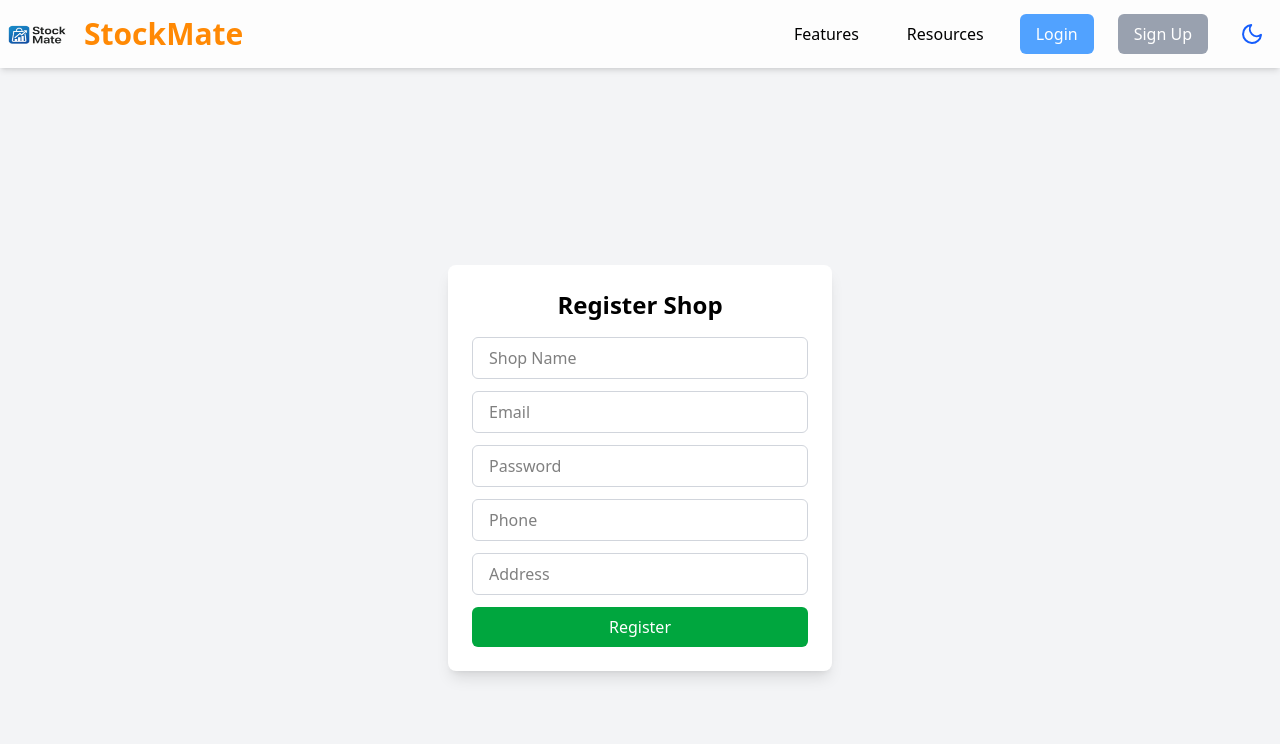
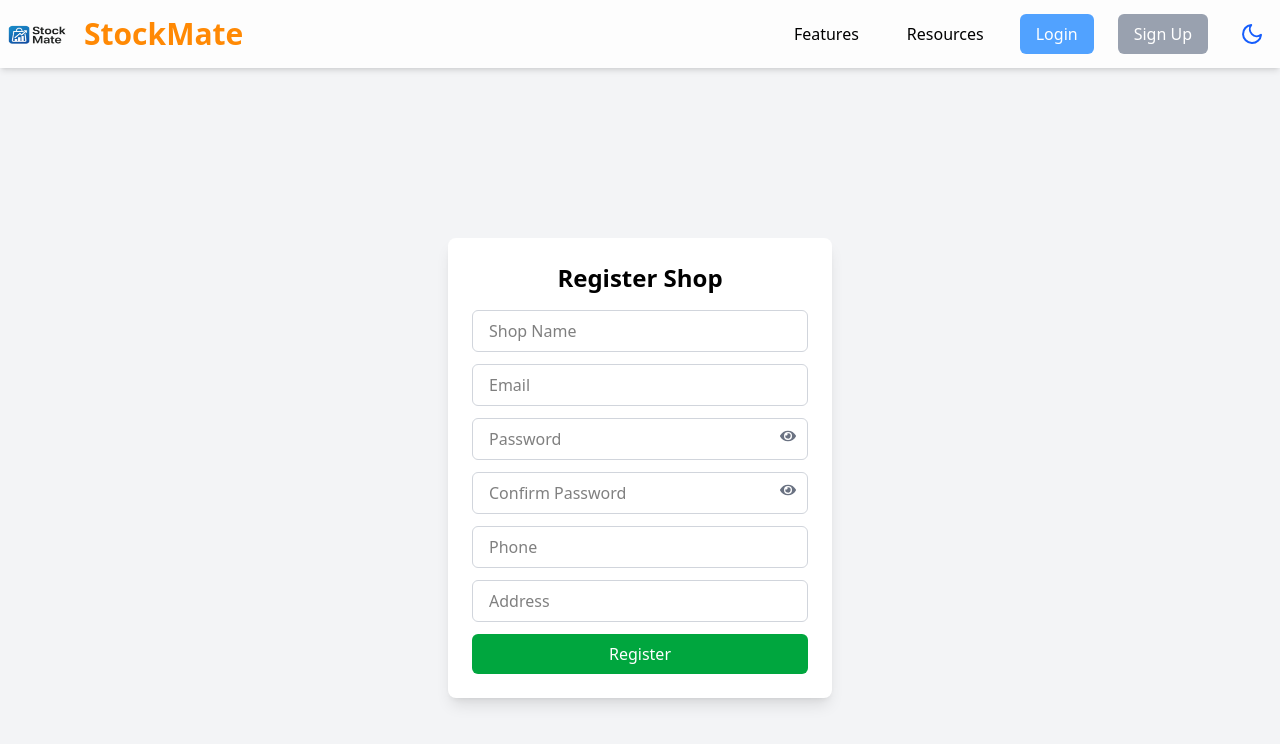
Before and after one commit to bikashgiri2002/FINAL_COLLEGE_PROJECT, a React (Vite) app in the folder StockMateOwnProject/frontend/: page /register in a window 1280 px wide. Shown: the top 744 px of the page. Built offline with nearby package versions, Linux system fonts and the light colour scheme.

Commit message:
update login page

```diff
--- a/StockMateOwnProject/frontend/src/pages/Login.jsx
+++ b/StockMateOwnProject/frontend/src/pages/Login.jsx
@@ -1,12 +1,14 @@
 import { useState, useContext } from "react";
 import axios from "axios";
-import { useNavigate, Link } from "react-router-dom"; // ← Add Link
+import { useNavigate, Link } from "react-router-dom";
+import { FaEye, FaEyeSlash } from "react-icons/fa"; // ← Import icons
 import ShopContext from "../context/ShopContext";
 
 const Login = () => {
   const { loginShop } = useContext(ShopContext);
   const [email, setEmail] = useState("");
   const [password, setPassword] = useState("");
+  const [showPassword, setShowPassword] = useState(false); // ← Add state
   const navigate = useNavigate();
 
   const handleLogin = async (e) => {
@@ -38,13 +40,21 @@ const Login = () => {
           value={email}
           onChange={(e) => setEmail(e.target.value)}
         />
-        <input
-          type="password"
-          placeholder="Password"
-          className="w-full p-2 border border-gray-300 dark:border-gray-600 bg-white dark:bg-gray-700 text-black dark:text-white rounded mb-3 focus:outline-none focus:ring-2 focus:ring-blue-400 dark:focus:ring-blue-600"
-          value={password}
-          onChange={(e) => setPassword(e.target.value)}
-        />
+        <div className="relative mb-3">
+          <input
+            type={showPassword ? "text" : "password"}
+            placeholder="Password"
+            className="w-full p-2 pr-10 border border-gray-300 dark:border-gray-600 bg-white dark:bg-gray-700 text-black dark:text-white rounded focus:outline-none focus:ring-2 focus:ring-blue-400 dark:focus:ring-blue-600"
+            value={password}
+            onChange={(e) => setPassword(e.target.value)}
+          />
+          <span
+            onClick={() => setShowPassword(!showPassword)}
+            className="absolute top-2.5 right-3 text-gray-500 dark:text-gray-300 cursor-pointer"
+          >
+            {showPassword ? <FaEyeSlash /> : <FaEye />}
+          </span>
+        </div>
         <button
           type="submit"
           className="w-full bg-blue-500 dark:bg-blue-600 hover:bg-blue-600 dark:hover:bg-blue-700 text-white p-2 rounded mb-2"
--- a/StockMateOwnProject/frontend/src/pages/Register.jsx
+++ b/StockMateOwnProject/frontend/src/pages/Register.jsx
@@ -1,15 +1,21 @@
 import { useState } from "react";
 import { useNavigate } from "react-router-dom";
 import axios from "axios";
+import { FaEye, FaEyeSlash } from "react-icons/fa";
 
 const Register = () => {
   const [formData, setFormData] = useState({
     name: "",
     email: "",
     password: "",
+    confirmPassword: "",
     phone: "",
     address: "",
   });
+
+  const [showPassword, setShowPassword] = useState(false);
+  const [showConfirmPassword, setShowConfirmPassword] = useState(false);
+  const [passwordError, setPasswordError] = useState("");
   const navigate = useNavigate();
 
   const handleChange = (e) => {
@@ -18,11 +24,21 @@ const Register = () => {
 
   const handleRegister = async (e) => {
     e.preventDefault();
+
+    if (formData.password !== formData.confirmPassword) {
+      setPasswordError("Passwords do not match. Please re-enter.");
+      setFormData({ ...formData, password: "", confirmPassword: "" });
+      return;
+    }
+
+    setPasswordError(""); // Clear error if matched
+
     try {
-      await axios.post("http://localhost:5000/api/shop/register", formData);
+      const { confirmPassword, ...dataToSend } = formData;
+      await axios.post("http://localhost:5000/api/shop/register", dataToSend);
       navigate("/login");
     } catch (error) {
-      alert("Registration failed!" + error.response.data.message);
+      alert("Registration failed! " + (error.response?.data?.message || error.message));
     }
   };
 
@@ -34,38 +50,78 @@ const Register = () => {
           <input
             name="name"
             placeholder="Shop Name"
+            value={formData.name}
+            onChange={handleChange}
             className="w-full px-4 py-2 border border-gray-300 dark:border-gray-600 rounded-md bg-white dark:bg-gray-700 text-black dark:text-white focus:outline-none focus:ring-2 focus:ring-green-500 dark:focus:ring-green-400"
-            onChange={handleChange}
             required
           />
           <input
             name="email"
             type="email"
             placeholder="Email"
+            value={formData.email}
+            onChange={handleChange}
             className="w-full px-4 py-2 border border-gray-300 dark:border-gray-600 rounded-md bg-white dark:bg-gray-700 text-black dark:text-white focus:outline-none focus:ring-2 focus:ring-green-500 dark:focus:ring-green-400"
-            onChange={handleChange}
             required
           />
+
+          {/* Password */}
+          <div className="relative">
             <input
               name="password"
-            type="password"
+              type={showPassword ? "text" : "password"}
               placeholder="Password"
-            className="w-full px-4 py-2 border border-gray-300 dark:border-gray-600 rounded-md bg-white dark:bg-gray-700 text-black dark:text-white focus:outline-none focus:ring-2 focus:ring-green-500 dark:focus:ring-green-400"
+              value={formData.password}
               onChange={handleChange}
+              className="w-full px-4 py-2 pr-10 border border-gray-300 dark:border-gray-600 rounded-md bg-white dark:bg-gray-700 text-black dark:text-white focus:outline-none focus:ring-2 focus:ring-green-500 dark:focus:ring-green-400"
               required
             />
+            <span
+              onClick={() => setShowPassword(!showPassword)}
+              className="absolute top-2.5 right-3 text-gray-500 dark:text-gray-300 cursor-pointer"
+            >
+              {showPassword ? <FaEyeSlash /> : <FaEye />}
+            </span>
+          </div>
+
+          {/* Confirm Password */}
+          <div className="relative">
+            <input
+              name="confirmPassword"
+              type={showConfirmPassword ? "text" : "password"}
+              placeholder="Confirm Password"
+              value={formData.confirmPassword}
+              onChange={handleChange}
+              className={`w-full px-4 py-2 pr-10 border ${
+                passwordError ? "border-red-500" : "border-gray-300 dark:border-gray-600"
+              } rounded-md bg-white dark:bg-gray-700 text-black dark:text-white focus:outline-none focus:ring-2 focus:ring-green-500 dark:focus:ring-green-400`}
+              required
+            />
+            <span
+              onClick={() => setShowConfirmPassword(!showConfirmPassword)}
+              className="absolute top-2.5 right-3 text-gray-500 dark:text-gray-300 cursor-pointer"
+            >
+              {showConfirmPassword ? <FaEyeSlash /> : <FaEye />}
+            </span>
+          </div>
+          {passwordError && (
+            <p className="text-red-500 text-sm -mt-2">{passwordError}</p>
+          )}
+
           <input
             name="phone"
             placeholder="Phone"
+            value={formData.phone}
+            onChange={handleChange}
             className="w-full px-4 py-2 border border-gray-300 dark:border-gray-600 rounded-md bg-white dark:bg-gray-700 text-black dark:text-white focus:outline-none focus:ring-2 focus:ring-green-500 dark:focus:ring-green-400"
-            onChange={handleChange}
             required
           />
           <input
             name="address"
             placeholder="Address"
+            value={formData.address}
+            onChange={handleChange}
             className="w-full px-4 py-2 border border-gray-300 dark:border-gray-600 rounded-md bg-white dark:bg-gray-700 text-black dark:text-white focus:outline-none focus:ring-2 focus:ring-green-500 dark:focus:ring-green-400"
-            onChange={handleChange}
             required
           />
           <button
```
Lines whose indentation alone changed are shown as unchanged.
